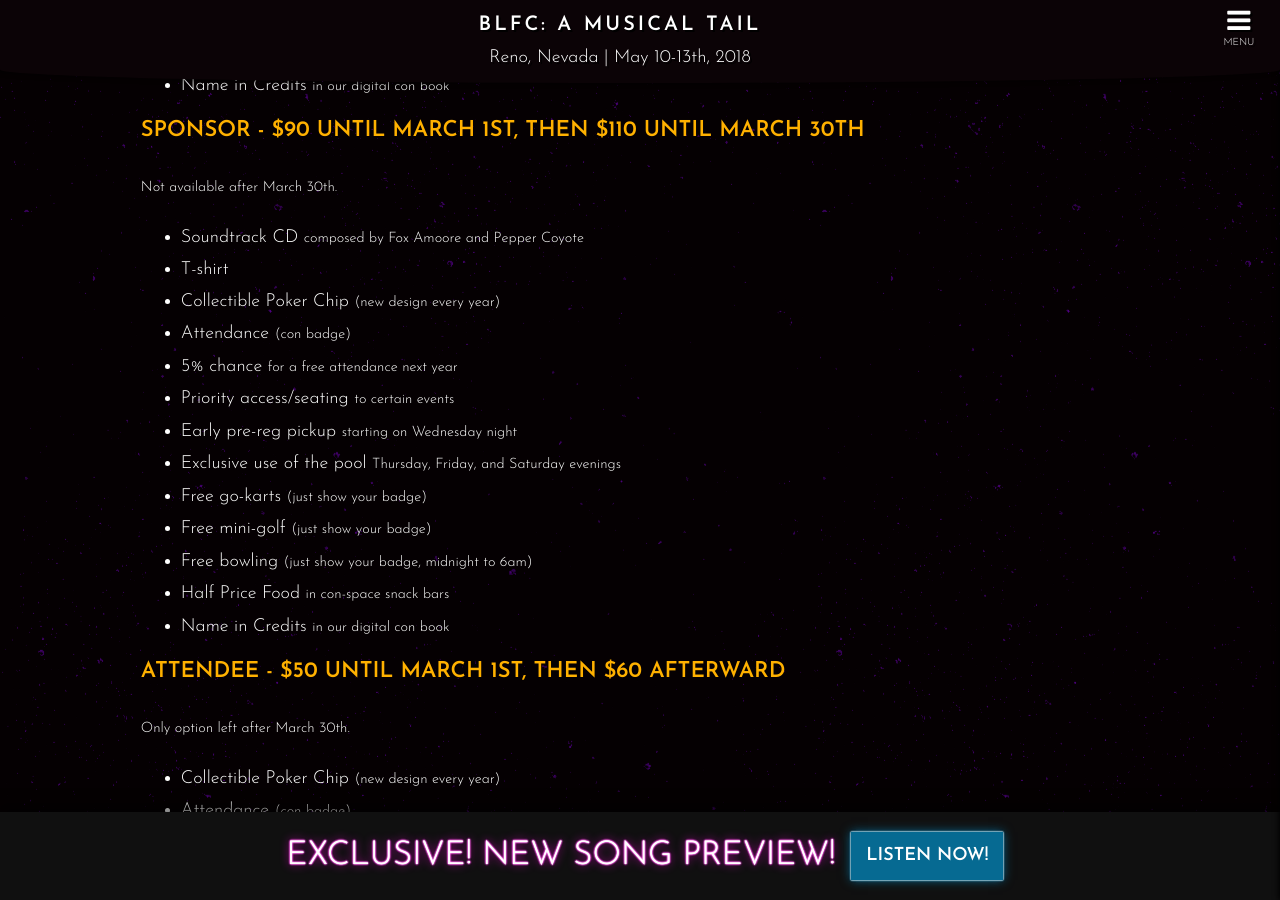
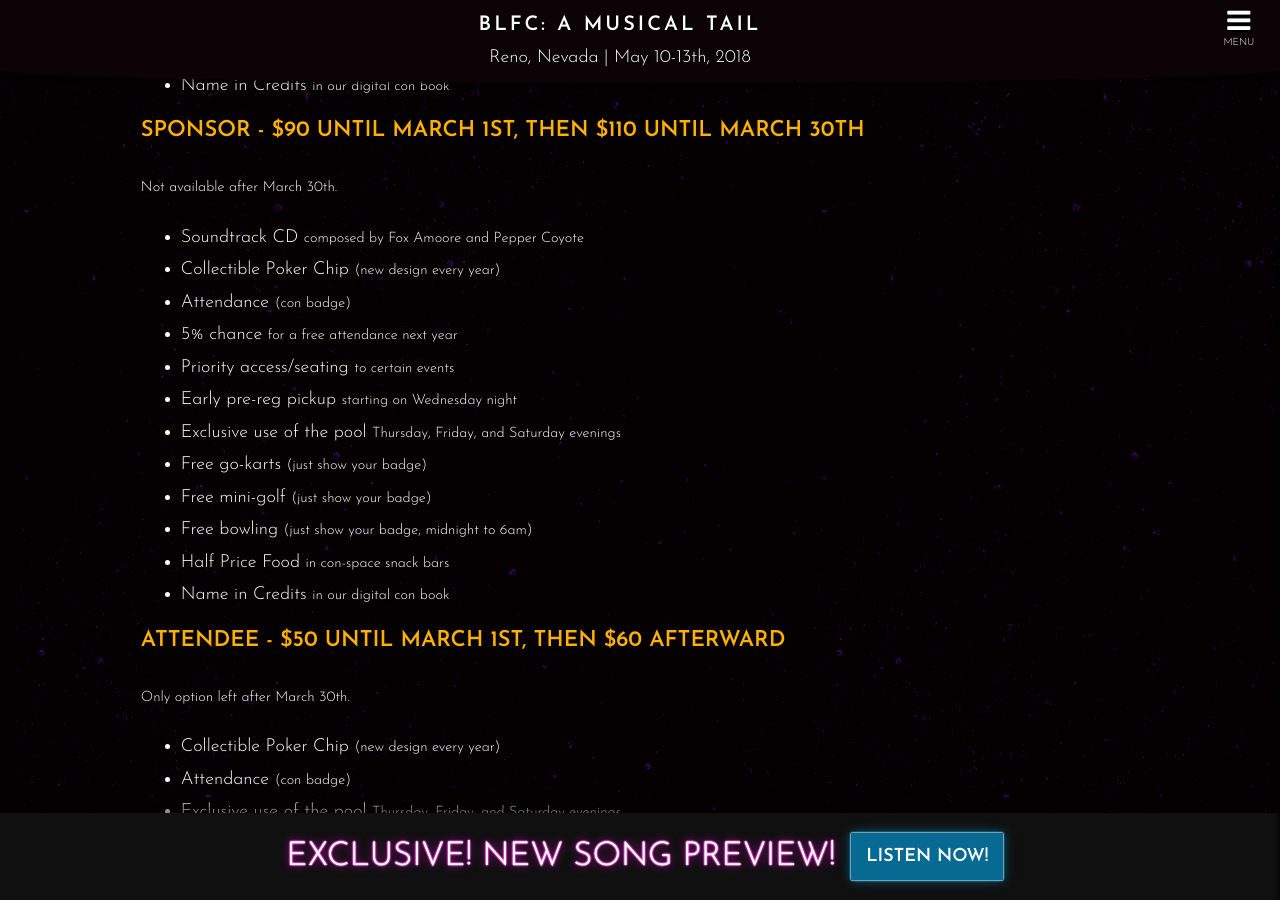
Before and after one commit to blfcweb/biggestlittlefc.github.io, a Jekyll site: the page built from register.md, in a window 1280 px wide and 900 px high, scrolled down 1741 px. Built offline with Jekyll 4.4.1, drawn with Linux system fonts in a browser that asks for light colours.

Commit message:
Removes T-Shirt from Sponsor level

```diff
--- a/register.md
+++ b/register.md
@@ -67,7 +67,6 @@ Remember: If you're over 16 and under 18, you'll need a signed and notarized [pa
 <small>Not available after {{ page.upgradeend }}.</small>
 
 - Soundtrack CD <small>composed by Fox Amoore and Pepper Coyote</small>
-- T-shirt
 - Collectible Poker Chip <small>(new design every year)</small>
 - Attendance <small>(con badge)</small>
 - 5% chance <small>for a free attendance next year</small>
```
